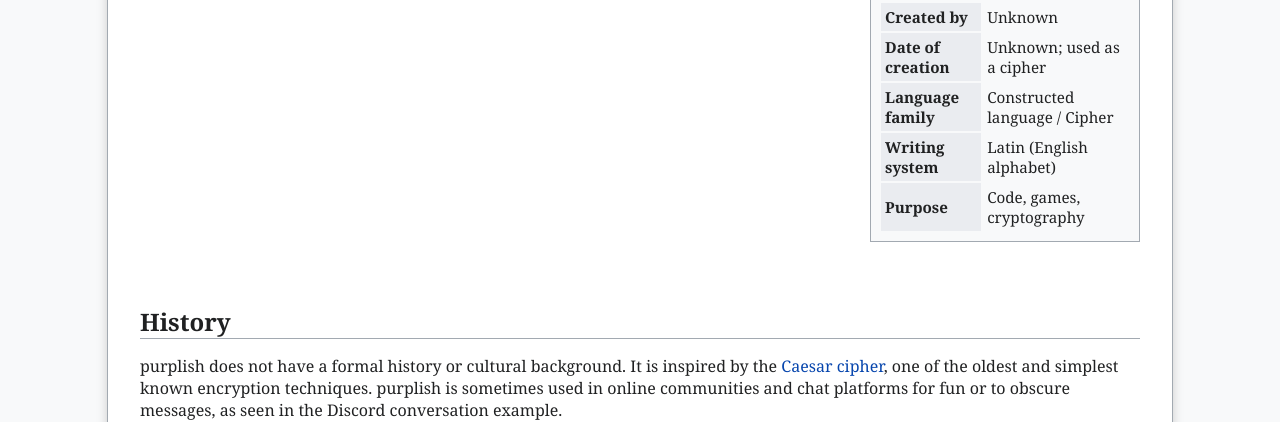
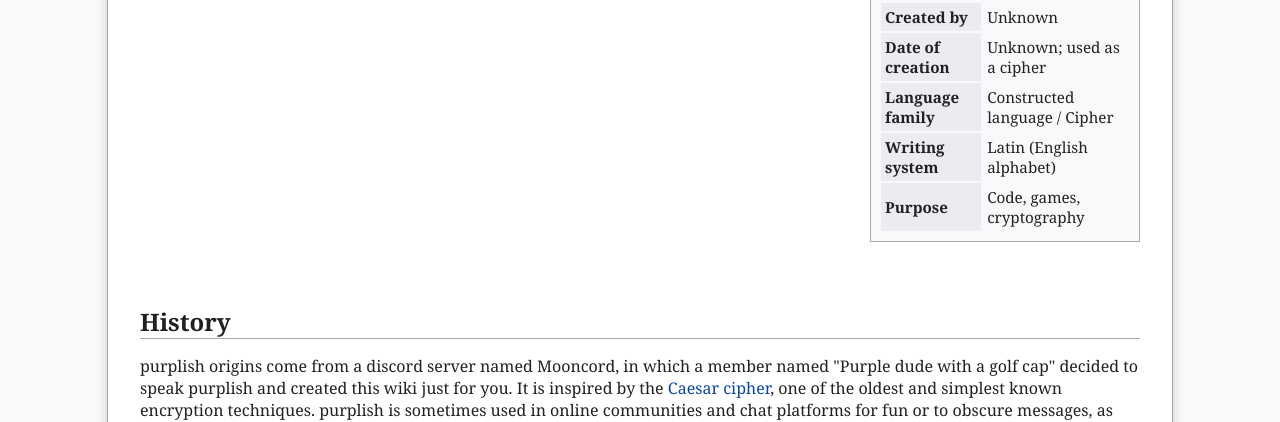
Before and after one commit to Gunmoon80/green-wiki, a plain HTML site: page index.html in a window 1280 px wide. Shown: the part 378-800 px from the top of the page. Drawn offline with Linux system fonts and the light colour scheme.

Commit message:
Update index.html

```diff
--- a/index.html
+++ b/index.html
@@ -185,7 +185,7 @@
 
     <h2>History</h2>
     <p>
-        purplish does not have a formal history or cultural background. It is inspired by the <a href="https://en.wikipedia.org/wiki/Caesar_cipher">Caesar cipher</a>, one of the oldest and simplest known encryption techniques. purplish is sometimes used in online communities and chat platforms for fun or to obscure messages, as seen in the Discord conversation example.
+        purplish origins come from a discord server named Mooncord, in which a member named "Purple dude with a golf cap" decided to speak purplish and created this wiki just for you. It is inspired by the <a href="https://en.wikipedia.org/wiki/Caesar_cipher">Caesar cipher</a>, one of the oldest and simplest known encryption techniques. purplish is sometimes used in online communities and chat platforms for fun or to obscure messages, as seen in the Discord conversation example.
     </p>
 
     <h2>Alphabet and Encoding</h2>
```
